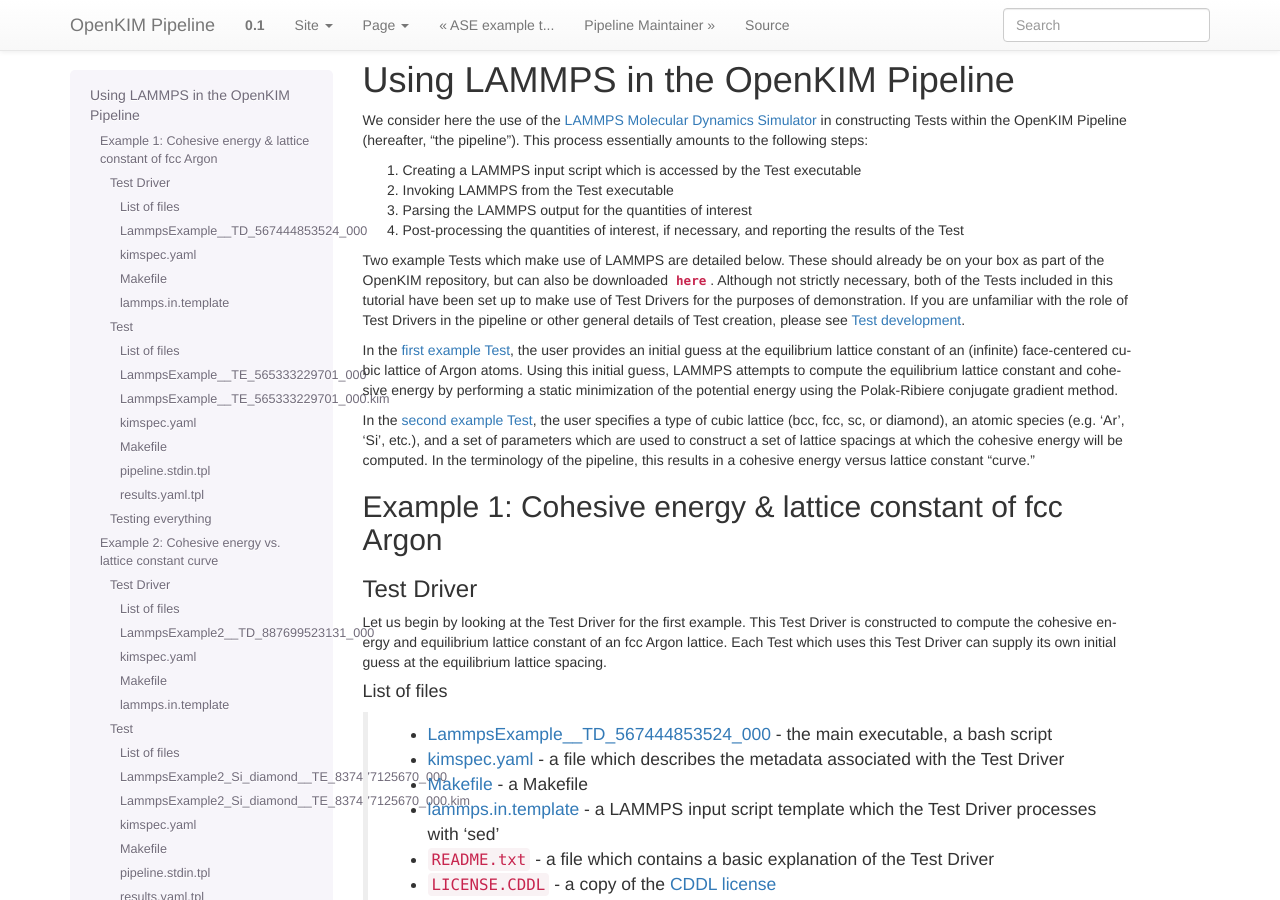
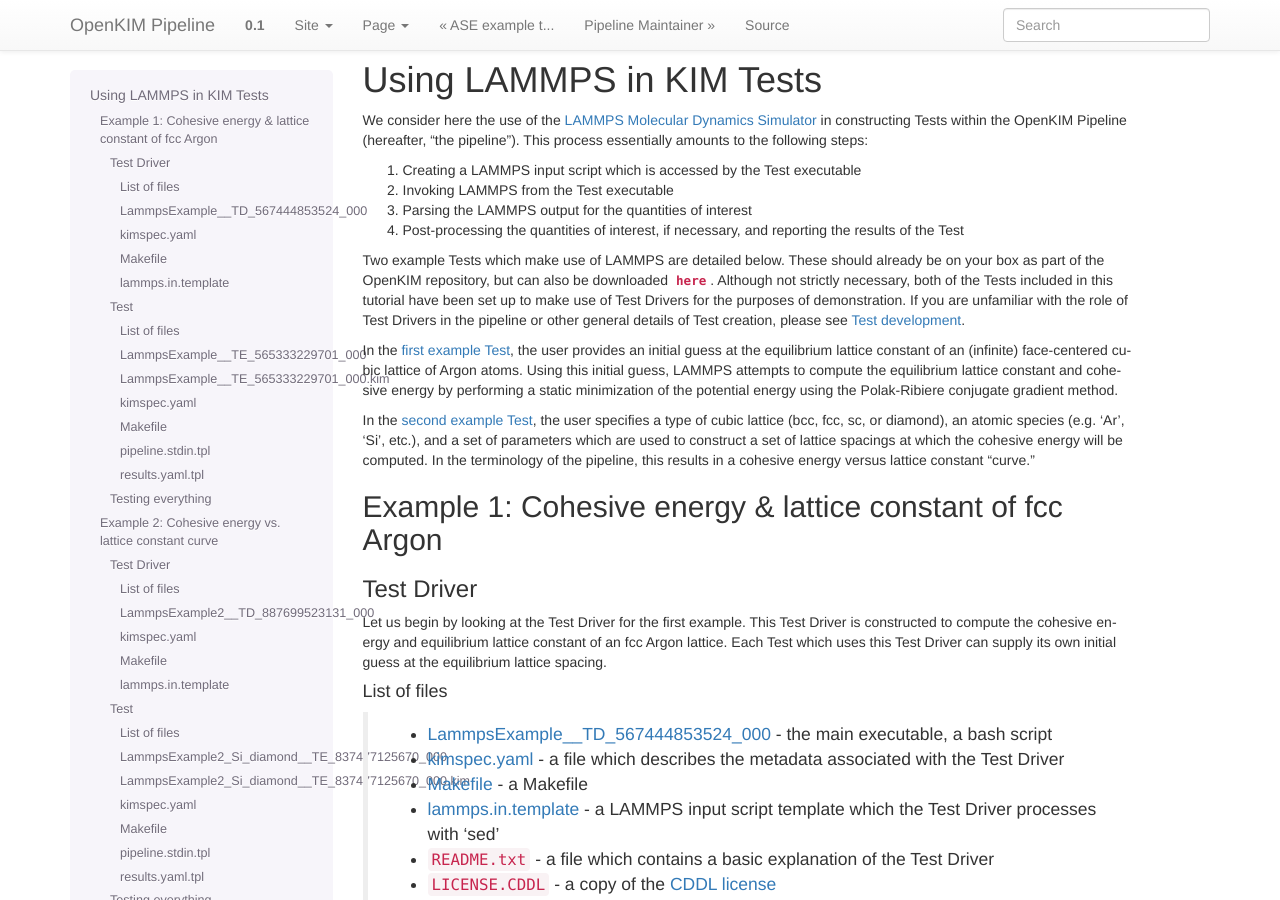
Before and after one commit to bjgjaefg23k/openkim-pipeline, a Sphinx documentation site: the page built from docs/tutorial_lammps.rst, in a window 1280 px wide and 900 px high. Built offline with Sphinx 7.4.7, drawn with Linux system fonts in a browser that asks for light colours; formulas are drawn with MathJax 3.

Commit message:
shortened lammps title for formatting

```diff
--- a/docs/tutorial_lammps.rst
+++ b/docs/tutorial_lammps.rst
@@ -1,5 +1,5 @@
-Using LAMMPS in the OpenKIM Pipeline
-************************************
+Using LAMMPS in KIM Tests
+*************************
 ..
     A very basic test using the Atomic Simulation Environment (ASE) and Python
     binding for the OpenKIM API.  In this test, we gather the Fe body center cubic
```
